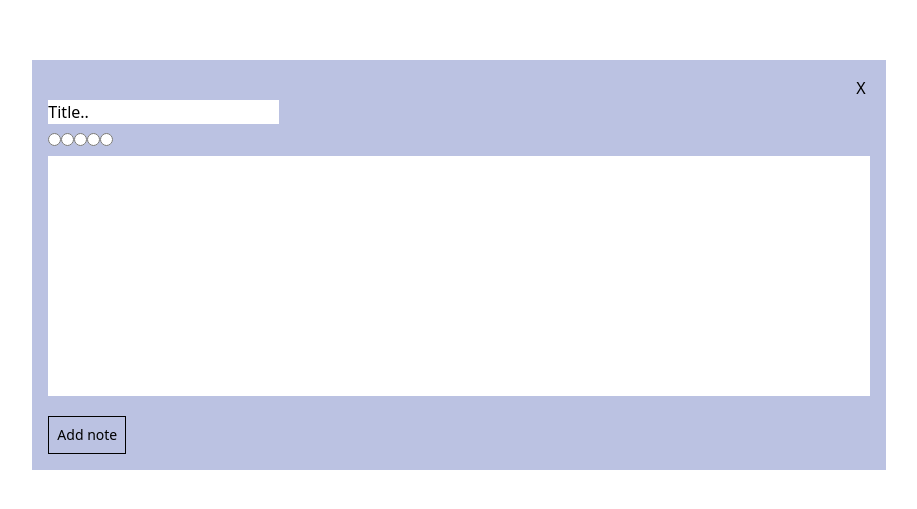
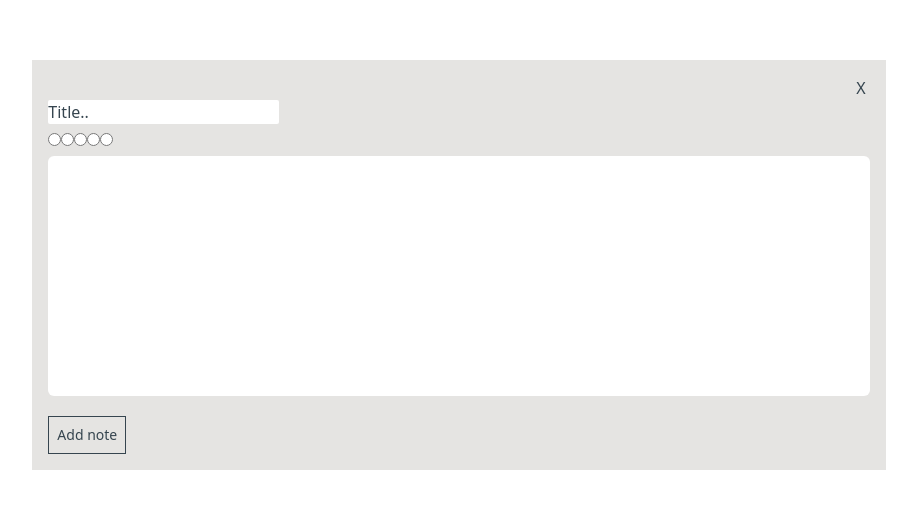
Before and after one commit to mbergq/v2-notes-app, a React (Vite) app in the folder frontend/: page /dev in a window 1280 px wide. Shown: the part 135-644 px from the top of the page, without its empty margins (181-1098 px from the left). Built offline with nearby package versions, Linux system fonts and the light colour scheme.

Commit message:
edit color name to gray and use them on text as well

```diff
--- a/frontend/src/components/NoteModal.tsx
+++ b/frontend/src/components/NoteModal.tsx
@@ -17,17 +17,17 @@ function NoteModal() {
 
   return (
     <div className="min-h-dvh h-full flex justify-center items-center">
-      <div className="w-2/3 h-full bg-lightpurple">
+      <div className="w-2/3 h-full bg-main">
         <form
           method="post"
           onSubmit={handleSubmit(onSubmit)}
           className="flex flex-col my-4 mx-4"
         >
-          <button className="self-end mr-1">X</button>
+          <button className="self-end mr-1 text-gray">X</button>
           <input
             defaultValue="Title.."
             {...register("title")}
-            className="w-fit"
+            className="w-fit rounded-sm text-gray"
           />
           <div className="w-fit h-fit my-1">
             <input
@@ -68,9 +68,12 @@ function NoteModal() {
           </div>
           <textarea
             {...register("content")}
-            className="h-60 mb-5 resize-none"
+            className="h-60 mb-5 resize-none rounded-md"
           />
-          <button type="submit" className="border w-fit p-2 self-start text-sm">
+          <button
+            type="submit"
+            className="border w-fit p-2 self-start text-sm text-gray"
+          >
             Add note
           </button>
         </form>
--- a/frontend/tailwind.config.ts
+++ b/frontend/tailwind.config.ts
@@ -4,7 +4,7 @@ export default {
   theme: {
     colors: {
       main: "#E5E4E2",
-      border: "#36454F",
+      gray: "#36454F",
       green: "#d6ffe9",
       lightpurple: "#bbc2e2",
       red: "#de6c83",
```
